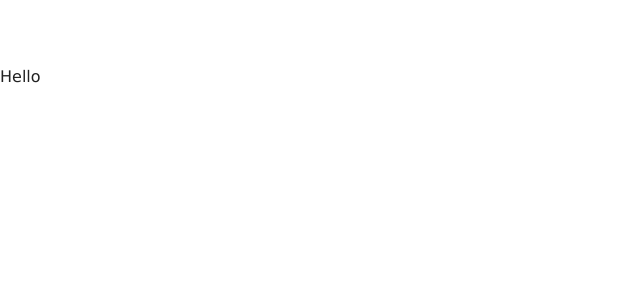
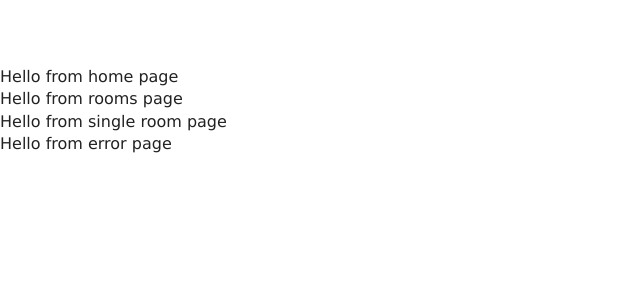
Before and after one commit to victor082/Resorts, a React (Create React App) app: page / in a window 1280 px wide. Shown: the top 300 px of the page, without its empty margins (0-640 px from the left). Built offline with nearby package versions, Linux system fonts and the light colour scheme; the HTML template or start-up script is replaced by a standard one.

Commit message:
created starter pages

```diff
--- a/src/App.js
+++ b/src/App.js
@@ -1,12 +1,18 @@
 import React from 'react';
 import './App.css';
+
+import Home from './pages/Home'
+import Rooms from './pages/Rooms'
+import SingleRoom from './pages/SingleRoom'
+import Error from './pages/Error'
 
 function App() {
   return (
     <>
-      <div className="App">
-        Hello
-    </div>
+      <Home />
+      <Rooms />
+      <SingleRoom />
+      <Error />
     </>
   );
 }
--- /dev/null
+++ b/src/pages/Error.js
@@ -0,0 +1,10 @@
+import React from 'react'
+
+const Error = () => {
+    return (
+        <div>
+            Hello from error page
+        </div>
+    )
+}
+export default Error
--- /dev/null
+++ b/src/pages/Home.js
@@ -0,0 +1,10 @@
+import React from 'react'
+
+const Home = () => {
+    return (
+        <div>
+            Hello from home page
+        </div>
+    )
+}
+export default Home
--- /dev/null
+++ b/src/pages/Rooms.js
@@ -0,0 +1,10 @@
+import React from 'react'
+
+const Rooms = () => {
+    return (
+        <div>
+            Hello from rooms page
+        </div>
+    )
+}
+export default Rooms
--- /dev/null
+++ b/src/pages/SingleRoom.js
@@ -0,0 +1,14 @@
+import React, { Component } from 'react'
+
+class SingleRoom extends Component {
+    render() {
+        return (
+            <div>
+                Hello from single room page
+            </div>
+        )
+    }
+}
+
+
+export default SingleRoom
```
